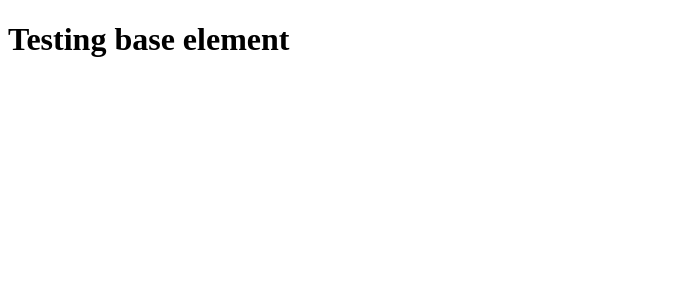
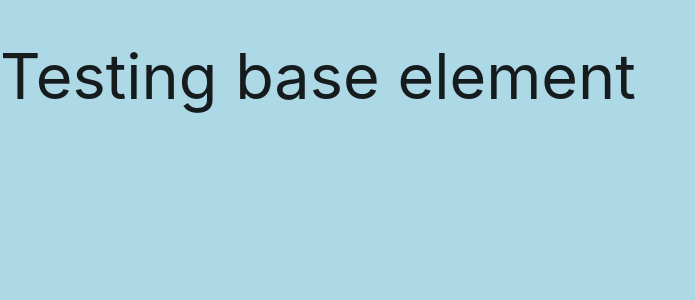
Before and after one commit to Code-Institute-Submissions/milestone_3_project, a Flask app: template templates/base.html in a window 1280 px wide. Shown: the top 300 px of the page, without its empty margins (0-695 px from the left). Run offline with Flask 2, Linux system fonts and the light colour scheme; the template is opened without the code that fills it, so the values that code supplies are empty; some libraries are stand-ins or nearby versions.

Commit message:
Static files added and materialize cdn link

```diff
--- /dev/null
+++ b/static/css/styles.css
@@ -0,0 +1,3 @@
+body {
+    background-color: lightblue;
+}
--- a/templates/base.html
+++ b/templates/base.html
@@ -3,6 +3,11 @@
 <head>
     <meta charset="UTF-8">
     <meta name="viewport" content="width=device-width, initial-scale=1.0">
+    <link rel="stylesheet" href="https://cdnjs.cloudflare.com/ajax/libs/font-awesome/5.15.1/css/all.min.css" integrity="sha512-+4zCK9k+qNFUR5X+cKL9EIR+ZOhtIloNl9GIKS57V1MyNsYpYcUrUeQc9vNfzsWfV28IaLL3i96P9sdNyeRssA==" crossorigin="anonymous" />
+    <link rel="stylesheet" href="https://cdnjs.cloudflare.com/ajax/libs/materialize/1.0.0/css/materialize.min.css" type="text/css">
+    <link rel="stylesheet" href="{{ url_for('static', filename='css/styles.css') }}" type="text/css">
+    {% block styles %}
+    {% endblock %}
     <title>Communication Tracker</title>
 </head>
 <body>
@@ -10,4 +15,9 @@
     {% block content %}
     {% endblock %}
 </body>
+<script src="http://code.jquery.com/jquery-3.5.1.min.js" integrity="sha256-9/aliU8dGd2tb6OSsuzixeV4y/faTqgFtohetphbbj0=" crossorigin="anonymous"></script>
+<script src="https://cdnjs.cloudflare.com/ajax/libs/materialize/1.0.0/js/materialize.min.js"></script>
+<script src="{{ url_for('static', filename='js/script.js') }}"></script>
+{% block scripts %}
+{% endblock %}
 </html>
```
Also changed, not shown: static/js/script.js (added).
